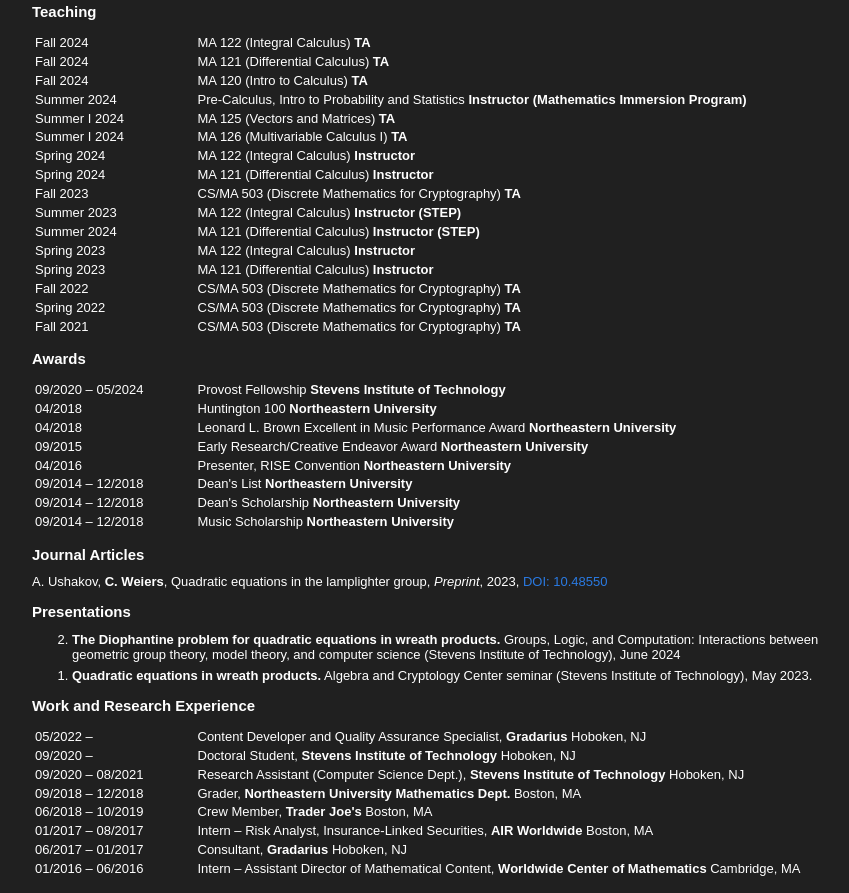
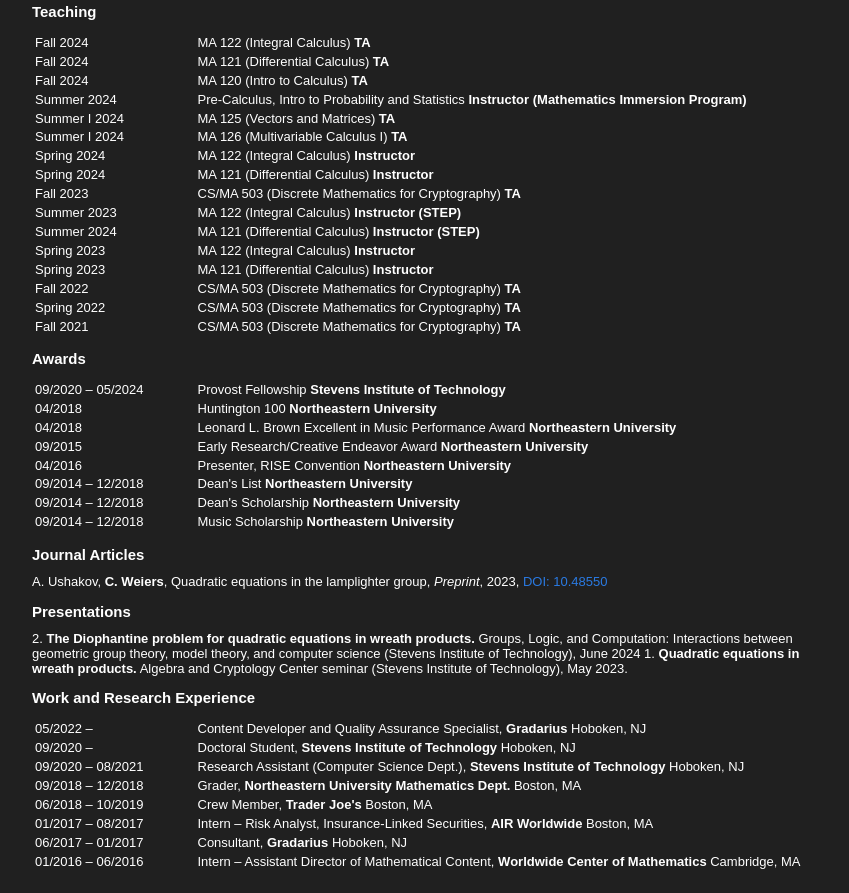
Before and after one commit to chloeweiers/chloeweiers.github.io, a plain HTML site: page index.html in a window 1280 px wide. Shown: the part 458-1351 px from the top of the page, without its empty margins (208-1057 px from the left). Drawn offline with Linux system fonts and the light colour scheme.

Commit message:
Update index.html

```diff
--- a/index.html
+++ b/index.html
@@ -195,10 +195,8 @@
 
 <section id="presentations">
     <h2 class="section-title">Presentations</h2>
-    <ol reversed>
-        <li><b>The Diophantine problem for quadratic equations in wreath products.</b> Groups, Logic, and Computation: Interactions between geometric group theory, model theory, and computer science (Stevens Institute of Technology), June 2024</li>
-        <li><b>Quadratic equations in wreath products.</b> Algebra and Cryptology Center seminar (Stevens Institute of Technology), May 2023.</li>
-    </ol>
+        2. <b>The Diophantine problem for quadratic equations in wreath products.</b> Groups, Logic, and Computation: Interactions between geometric group theory, model theory, and computer science (Stevens Institute of Technology), June 2024
+        1. <b>Quadratic equations in wreath products.</b> Algebra and Cryptology Center seminar (Stevens Institute of Technology), May 2023.
 </section>
 
 <section id="work-research">
```
